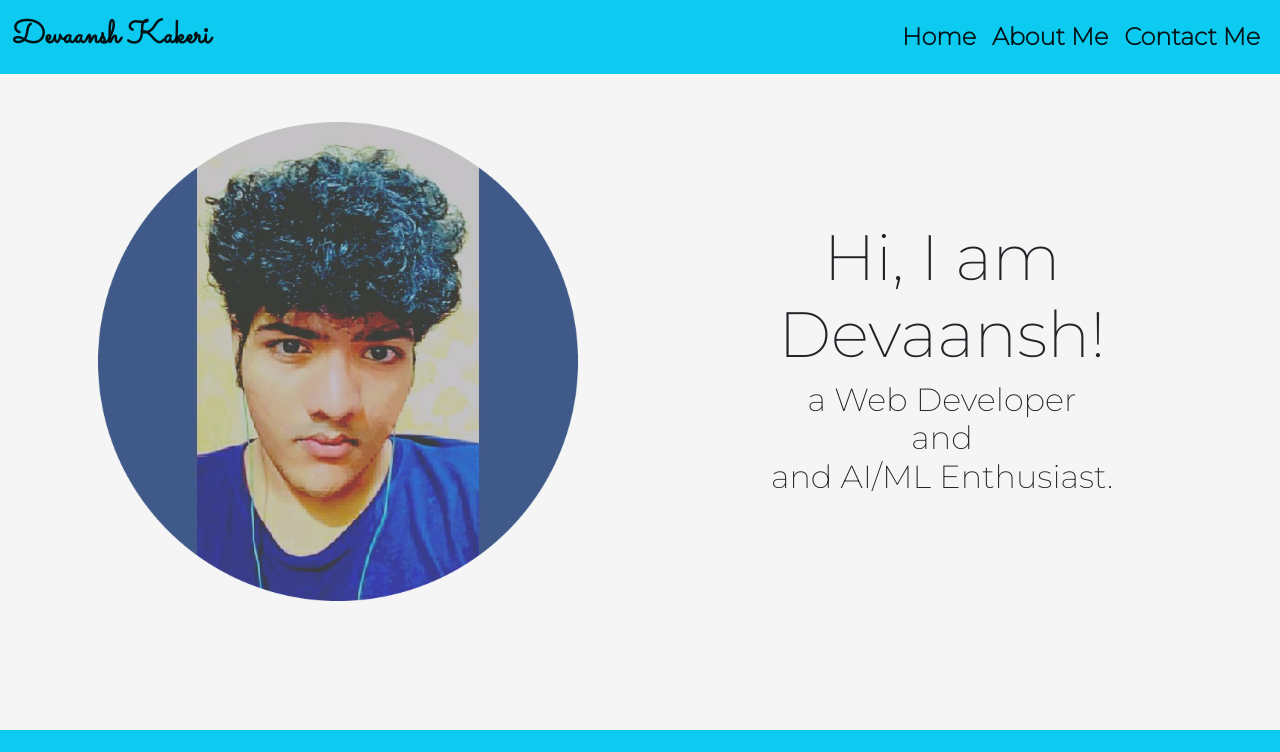
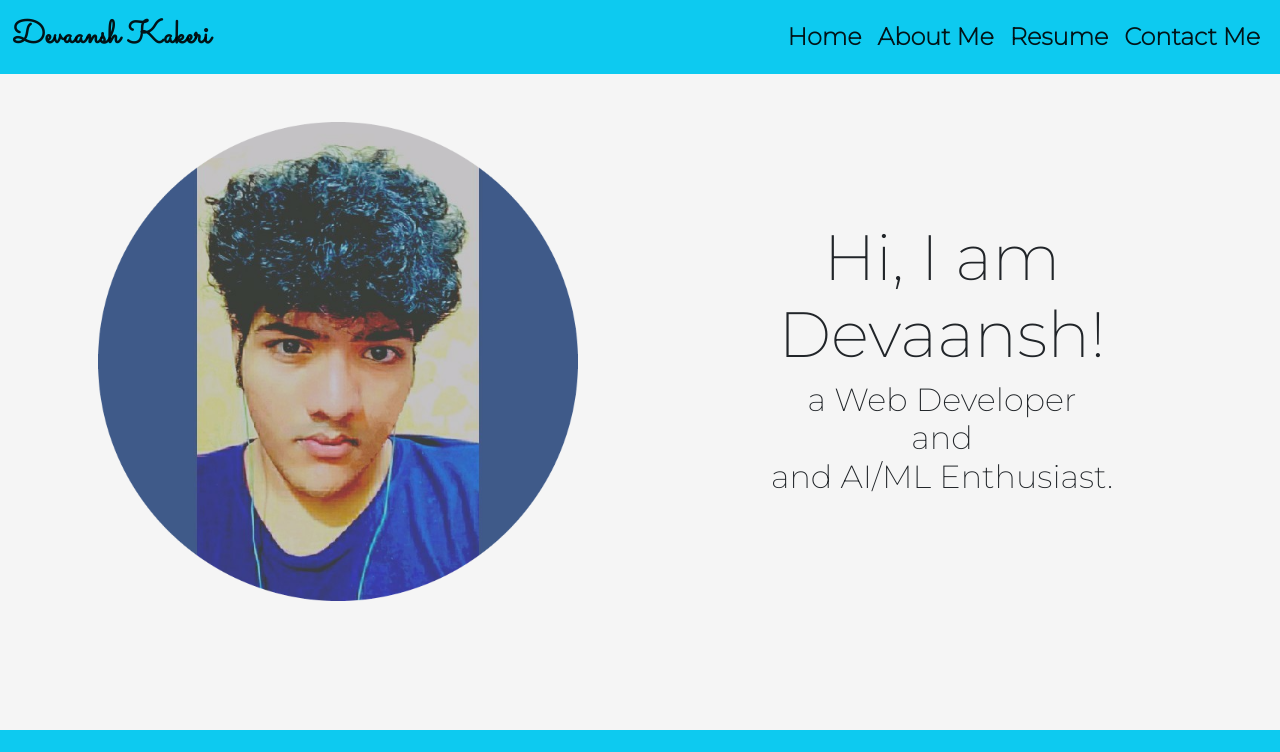
Before and after one commit to devkakeri06/CV4, a plain HTML site: page index.html in a window 1280 px wide. Shown: the top 752 px of the page. Drawn offline with nearby package versions, Linux system fonts and the light colour scheme.

Commit message:
added resume

```diff
--- a/index.html
+++ b/index.html
@@ -33,6 +33,9 @@
               </li>
               <li class="nav-item">
                 <a class="nav-link active" href="aboutme.html" target="_blank">About Me</a>
+              </li>
+              <li class="nav-item">
+                <a class="nav-link active" href="RESUME.pdf" target="_blank" download>Resume</a>
               </li>
               <li class="nav-item">
                 <a class="nav-link active" href="contactme.html" target="_blank">Contact Me</a>
```
